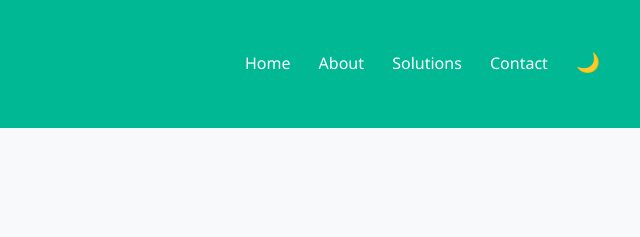
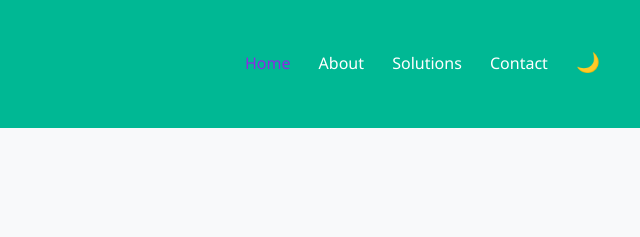
Before and after one commit to rayymaxx/techaccess, a plain HTML site: page index.html in a window 1280 px wide. In both pictures the pointer is over the link "Home". Shown: the top 237 px of the page, 640-1280 px from the left. Drawn offline with Linux system fonts and the light colour scheme.

Commit message:
Feat: Added hover effect

```diff
--- a/css/style.css
+++ b/css/style.css
@@ -63,6 +63,10 @@ nav a {
   color: white;
   text-decoration: none;
   font-weight: 500;
+}
+
+nav a:hover {
+  color: blueviolet;
 }
 
 nav button {
```
